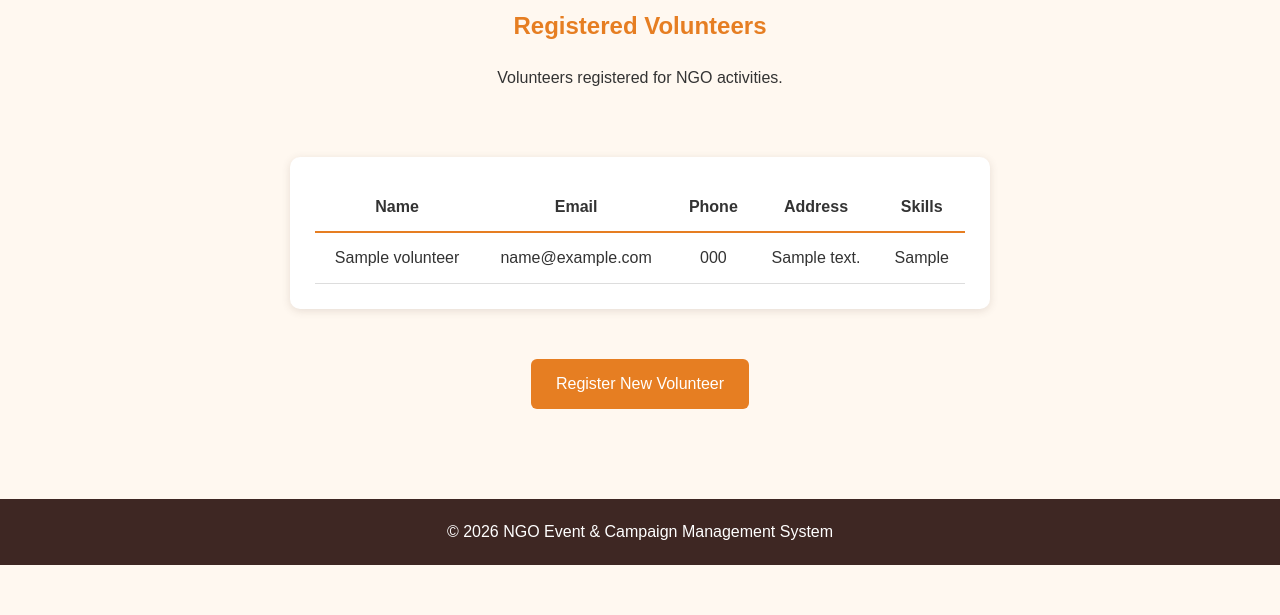
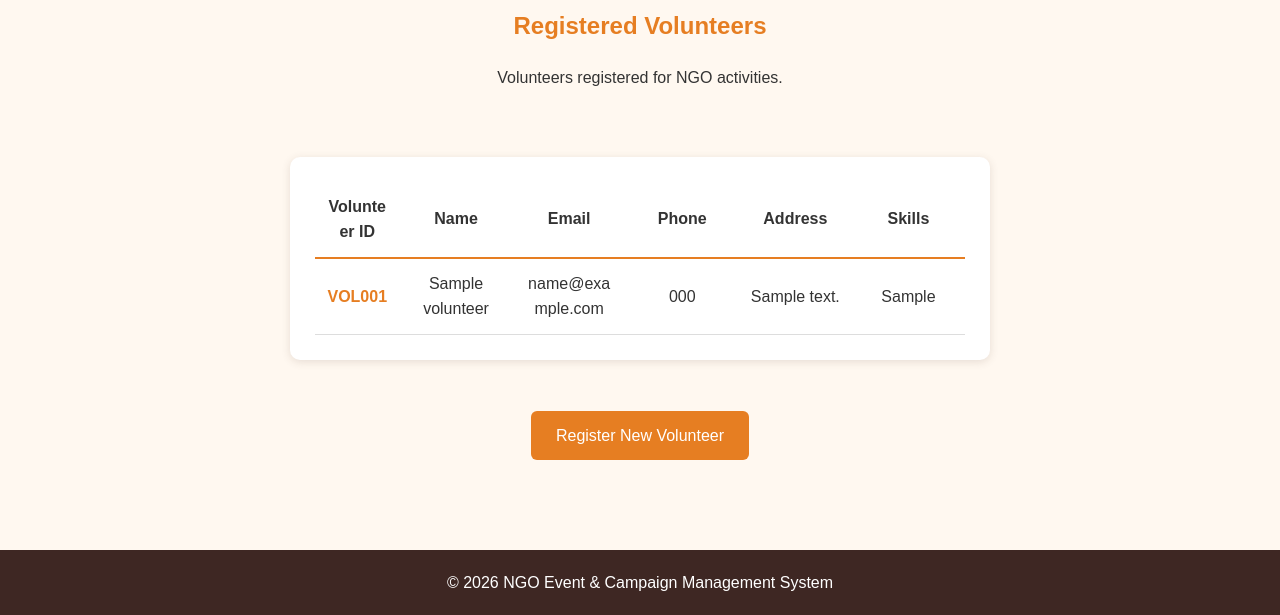
Before and after one commit to kamthesurbhi-byte/NGO_Event_Campaign_Management_System, a Flask app: page /volunteers in a window 1280 px wide. Shown: the part 172-787 px from the top of the page. Run offline with Flask 3, Linux system fonts and the light colour scheme; tables that the repository leaves empty hold one stand-in row (values such as "Sample post").

Commit message:
volunteer id

```diff
--- a/app.py
+++ b/app.py
@@ -79,10 +79,13 @@ def volunteer():
         values = (name, email, phone, address, skills)
 
         cursor.execute(sql, values)
+        volunteer_id = cursor.lastrowid
         db.commit()
         cursor.close()
 
-        return render_template("volunteer_success.html")
+        return render_template(
+    "volunteer_success.html",
+    volunteer_id=f"VOL{volunteer_id:03d}")
 
     return render_template("volunteer.html")
 
@@ -96,7 +99,7 @@ def volunteers():
     cursor = db.cursor(dictionary=True)
 
     cursor.execute(
-        "SELECT * FROM volunteers ORDER BY id DESC"
+        "SELECT * FROM volunteers ORDER BY id ASC"
     )
 
     volunteers_data = cursor.fetchall()
--- a/templates/volunteers.html
+++ b/templates/volunteers.html
@@ -44,10 +44,12 @@
 
     <div class="project">
 
-        <table style="width:100%; border-collapse:collapse;">
+        <table style="width:100%; table-layout:fixed; border-collapse:collapse; overflow-wrap:anywhere;">
 
             <tr>
-
+                <th style="width:13%; padding:12px; border-bottom:2px solid #E67E22;">
+                    Volunteer ID
+                </th>
                 <th style="padding:12px; border-bottom:2px solid #E67E22;">
                     Name
                 </th>
@@ -74,7 +76,8 @@
             {% for volunteer in volunteers %}
 
             <tr>
-
+                <td style="padding:12px; border-bottom:1px solid #ddd; font-weight:bold; color:#E67E22;">VOL{{ "%03d"|format(volunteer.id) }}
+                </td>
                 <td style="padding:12px; border-bottom:1px solid #ddd;">
                     {{ volunteer.name }}
                 </td>
```
Also changed, not shown: templates/volunteer_success.html (+8 -0 lines).
